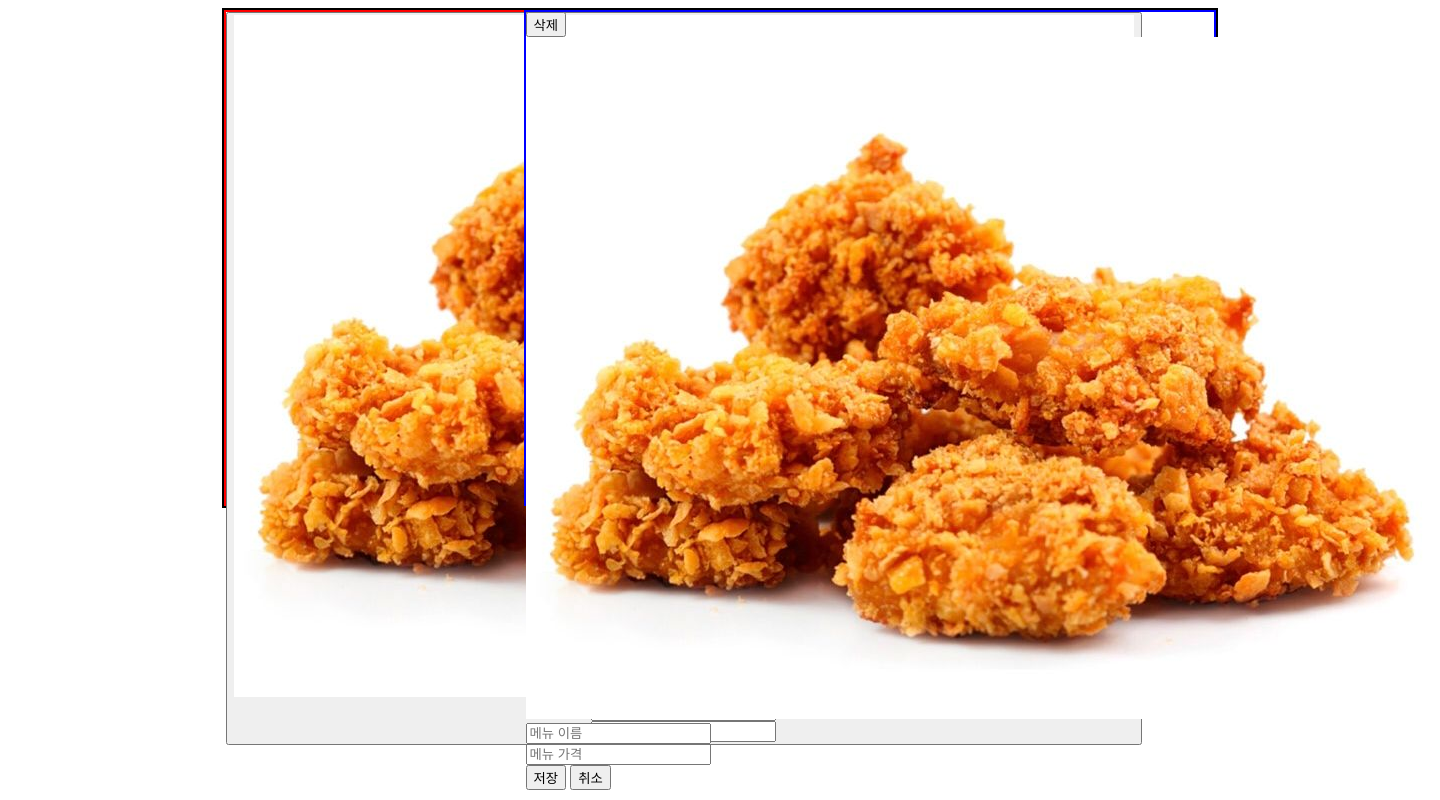
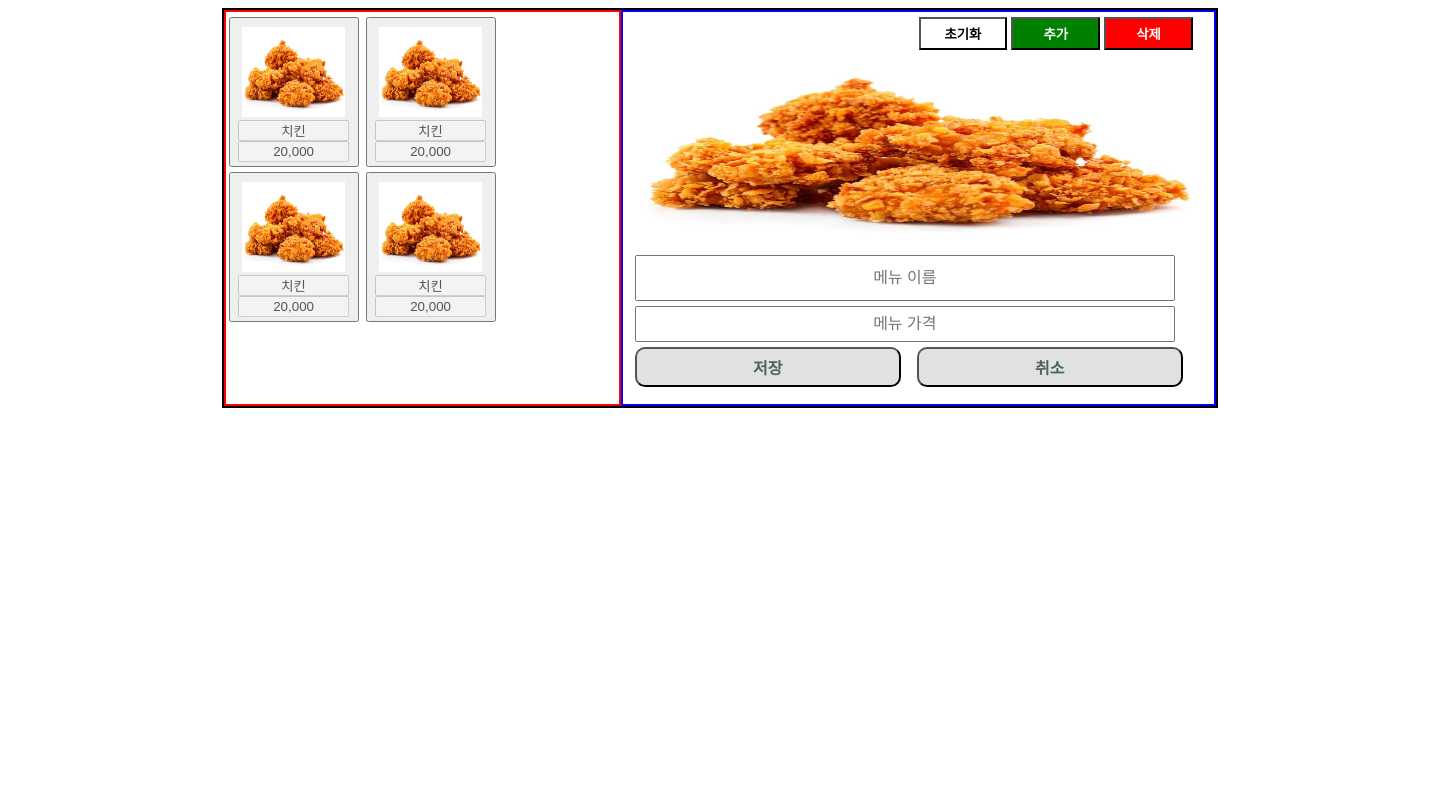
Before and after one commit to kiosksystem/pos, a Python web app: template template/Pos_menuEdit.html in a window 1440 px wide. Run offline with Jinja, Linux system fonts and the light colour scheme; the template is opened without the code that fills it, so the values that code supplies are empty.

Commit message:
[#13] modfiy: Pos template 4차 수정

```diff
--- a/static/css/Pos_formCommon.css
+++ b/static/css/Pos_formCommon.css
@@ -6,8 +6,8 @@
 #main_container #Pos_form_container {
     display: flex;
     width: 70%;
-    min-width: 700px;
-    height : 500px;
+    min-width: 600px;
+    height : 400px;
 }
 
 #Pos_form_container #Pos_form {
@@ -20,18 +20,22 @@
 
 #Pos_form .menu_left {
     display: block;
-    width : 30%;
-    min-width: 300px;
+    width : 40%;
+    min-width: 240px;
     height: 100%;
     border : red solid 2px;
     box-sizing: border-box;
+    overflow: auto;
+    justify-content: center;
 }
 
 #Pos_form .menu_right {
     display: block;
-    width : 70%;
-    min-width : 400px;
+    width : 60%;
+    min-width : 360px;
     height: 100%;
     border : blue solid 2px;
     box-sizing: border-box;
+    overflow: auto;
+    justify-content: center;
 }
--- /dev/null
+++ b/static/css/Pos_menuEdit.css
@@ -0,0 +1,100 @@
+.menu_left #menu_list {
+	flex-flow: row wrap;
+	width: 100%;
+	justify-content: center;
+}
+
+#menu_list .menu_selectBtn {
+	margin-top: 5px;
+	margin-left: 3px;
+    width : 130px;
+    height : 150px;
+    justify-content: center;
+}
+
+.menu_selectBtn .menu_img {
+	margin-top: 5px;
+	width: 90%;
+	height: 90px;
+}
+
+.menu_selectBtn .text{
+	width: 90%;
+	text-align: center;
+}
+
+.menu_right #menu_edit {
+
+	width: 100%;
+	height: 100%;
+    justify-content: center;
+}
+
+#menu_edit .btn_list {
+	width: 100%;
+	margin-top: 5px;
+	margin-left: 50%;
+}
+
+.btn_list .reset_btn {
+	width: 15%;
+	background: white;
+	padding: 5px;
+	font-weight: bold;
+	text-align: center;
+}
+
+.btn_list .add_btn {
+	width: 15%;
+	background: green;
+	color: white;
+	padding: 5px;
+	font-weight: bold;
+	text-align: center;
+}
+
+.btn_list .delete_btn {
+	width: 15%;
+	background: red;
+	color: white;
+	padding: 5px;
+	font-weight: bold;
+	text-align: center;
+}
+
+#menu_edit .menu_img {
+	margin-left: 2%;
+    width: 95%;
+    height: 50%;
+}
+#menu_edit .menu_nameTxt{
+	margin-top: 5px;
+	margin-left: 2%;
+	width: 90%;
+	height: 40px;
+	outline: none;
+	font-size: 16px;
+	text-align: center;
+}
+
+#menu_edit .menu_priceTxt{
+	margin-top: 5px;
+	margin-left: 2%;
+	width: 90%;
+	height: 30px;
+	outline: none;
+	font-size: 16px;
+	text-align: center;
+}
+#menu_edit .btn {
+	margin-top: 5px;
+	margin-left: 2%;
+	border-radius: 10px;
+	width: 45%;
+	height: 40px;
+	outline: none;
+	font-size: 16px;
+    background: #e1e1e1;
+	color: #4a6363;
+	font-weight: bold;
+}
--- a/static/css/header.css
+++ b/static/css/header.css
@@ -6,7 +6,7 @@
 #header_form_container {
     display: flex;
     width: 70%;
-    min-width: 700px;
+    min-width: 600px;
 }
 
 #header_form_container #header_form {
@@ -56,7 +56,8 @@
 }
 
 .home_btn .text{
-    width: 50%;
+    width: 55%;
+    min-width: 80px;
     margin-left: 20%;
     border: none;
     text-align: center;
--- a/template/Pos_main.html
+++ b/template/Pos_main.html
@@ -38,12 +38,12 @@
                             <div class="price" id="price">20,000</div>
                             <div class="num" id="num">2</div>
                             <div class="total_price" id="total_price">40,000</div>
-                            <button type="button" class="empty" id="delete_btn" onclick="location.href='#'">삭제</button>
+                            <button type="button" class="empty" id="delete_btn">삭제</button>
                         </div>
                     </div>
                     <input class="total_amount" placeholder="총액 : " readonly>
-                    <button type="button" class="btn" onClick="location.href='#'" >결제</button>
-                    <button type="button" class="btn" onClick="location.href='#'" >추가</button>
+                    <button type="button" class="btn">결제</button>
+                    <button type="button" class="btn">추가</button>
                 </div>
             </div>
         </div>
--- a/template/Pos_menuEdit.html
+++ b/template/Pos_menuEdit.html
@@ -15,21 +15,43 @@
                 <div class="menu_left">
                     <div id="menu_list">
                         <button class="menu_selectBtn">
-                            <img src="../static/img/food_img.png" class="menu_img">
-                            <div><input class="text" readonly value="메뉴 이름"></div>
-                            <div><input class="text" readonly value="메뉴 가격"></div>
+                            <img class="menu_img" src="../static/img/food_img.png">
+                            <div><input class="text" readonly value="치킨" disabled></div>
+                            <div><input class="text" readonly value="20,000" disabled></div>
                         </button>
+                        <!-- 칸 이동 테스트용 -->
+                        <button class="menu_selectBtn">
+                            <img class="menu_img" src="../static/img/food_img.png">
+                            <div><input class="text" readonly value="치킨" disabled></div>
+                            <div><input class="text" readonly value="20,000" disabled></div>
+                        </button>
+                        <button class="menu_selectBtn">
+                            <img class="menu_img" src="../static/img/food_img.png">
+                            <div><input class="text" readonly value="치킨" disabled></div>
+                            <div><input class="text" readonly value="20,000" disabled></div>
+                        </button>
+                        <button class="menu_selectBtn">
+                            <img class="menu_img" src="../static/img/food_img.png">
+                            <div><input class="text" readonly value="치킨" disabled></div>
+                            <div><input class="text" readonly value="20,000" disabled></div>
+                        </button>
+
+                        <!--  -->
                     </div>
                 </div>
                 <div class="menu_right">
                     <div id="menu_edit">
-                        <button class="delete_btn">삭제</button>
+                        <div class="btn_list">
+                            <button type="button" class="reset_btn">초기화</button>
+                            <button type="button" class="add_btn">추가</button>
+                            <button type="button" class="delete_btn">삭제</button>
+                        </div>
                         <img class="menu_img" src="../static/img/food_img.png">
                         <div><input class="menu_nameTxt" placeholder="메뉴 이름"></div>
                         <div><input class="menu_priceTxt" placeholder="메뉴 가격"></div>
                         <div>
-                            <button class="btn">저장</button>
-                            <button class="btn">취소</button>
+                            <button type="button" class="btn">저장</button>
+                            <button type="button" class="btn">취소</button>
                         </div>
                     </div>
                 </div>
```
Also changed, not shown: static/css/Pos_main.css (+29 -14 lines), 1 other file.
